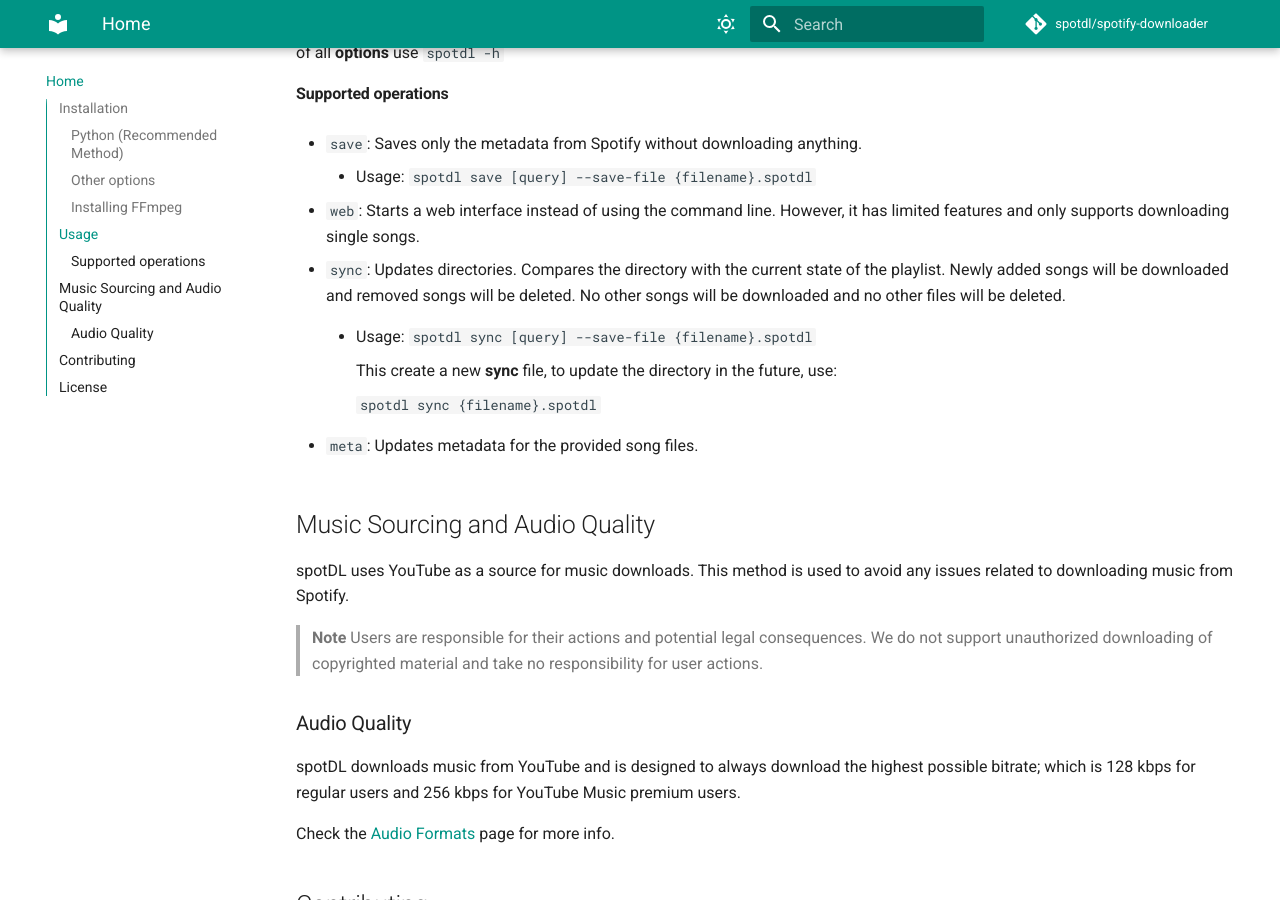
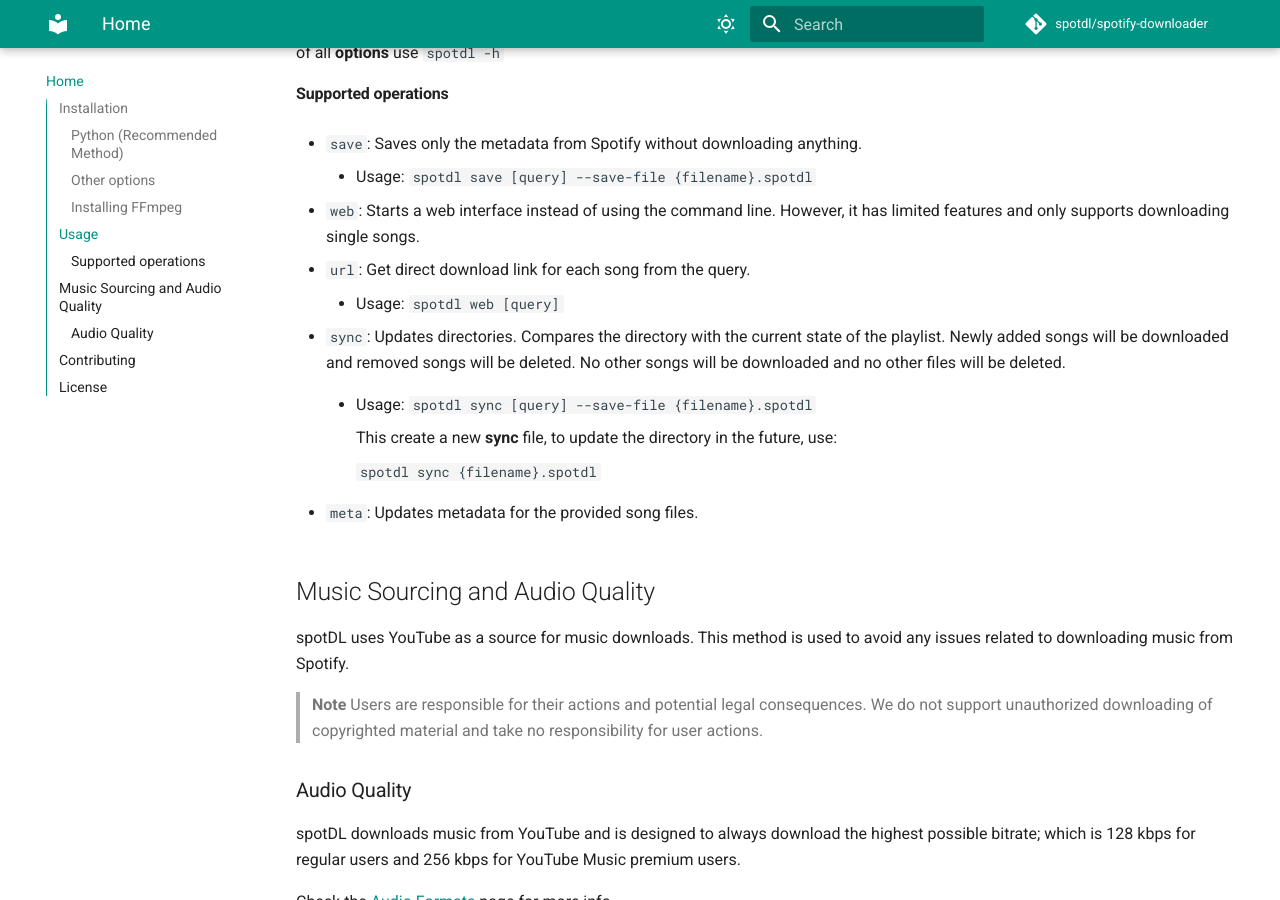
Before and after one commit to spotDL/spotify-downloader, an MkDocs documentation site: the page built from docs/index.md, in a window 1280 px wide and 900 px high, scrolled down 2115 px. Built offline with MkDocs 1.6.1 and Material for MkDocs 9.7.7, drawn with Linux system fonts in a browser that asks for light colours; comment, search, counter and statistics services are not loaded.

Commit message:
updated docs regarding url operation

```diff
--- a/docs/index.md
+++ b/docs/index.md
@@ -108,6 +108,10 @@
 
 - `web`: Starts a web interface instead of using the command line. However, it has limited features and only supports downloading single songs.
 
+- `url`: Get direct download link for each song from the query.
+    - Usage:
+        `spotdl web [query]`
+
 - `sync`: Updates directories. Compares the directory with the current state of the playlist. Newly added songs will be downloaded and removed songs will be deleted. No other songs will be downloaded and no other files will be deleted.
 
     - Usage:
```
Also changed, not shown: README.md (+4 -0 lines).
